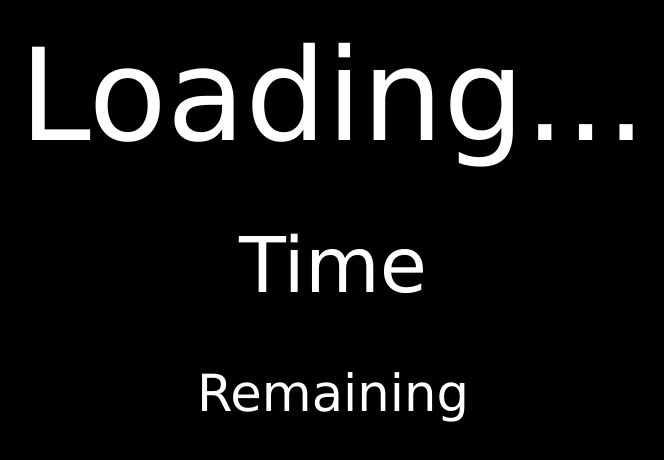
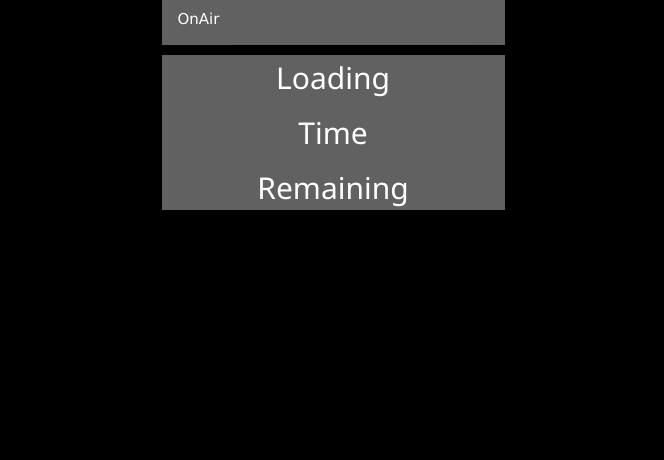
Before and after one commit to dougpark/onair, a Flask app: page / in a window 1280 px wide. Shown: the top 460 px of the page, without its empty margins (307-971 px from the left). Run offline with Flask 2, Linux system fonts and the light colour scheme; some libraries are stand-ins or nearby versions.

Commit message:
css html

```diff
--- a/onair_app/static/js/main.js
+++ b/onair_app/static/js/main.js
@@ -99,7 +99,6 @@ function initMessage() {
     console.log(payload)
     // var loggerElement = document.getElementById('logger')
     var dataElement = document.getElementById('displayMsg')
-    var dataElementC = document.getElementById('displayMsgC')
     var dataElementT = document.getElementById('sessionTime')
     var dataElementR = document.getElementById('sessionRemaining')
 
@@ -111,20 +110,20 @@ function initMessage() {
       dataElement.innerHTML = payload.sessionMessage
       dataElementT.innerHTML = payload.sessionNow
       dataElementR.innerHTML = payload.sessionRemaining
-      dataElement.classList.add("w3-red")
-      dataElement.classList.remove("w3-green")
-      dataElement.classList.remove("w3-black")
-      dataElementC.classList.add("w3-red")
-      dataElementC.classList.remove("w3-green")
+      $(".displayMsgC").addClass("w3-red").removeClass("w3-green w3-black")
+
+      // dataElement.classList.add("w3-red")
+      // dataElement.classList.remove("w3-green")
+      // dataElement.classList.remove("w3-black")
     } else {
       dataElement.innerHTML = payload.standByMessage
-      dataElementT.innerHTML = ''
+      dataElementT.innerHTML = payload.sessionNow
       dataElementR.innerHTML = ''
-      dataElement.classList.add("w3-green")
-      dataElement.classList.remove("w3-red")
-      dataElement.classList.remove("w3-black")
-      dataElementC.classList.add("w3-green")
-      dataElementC.classList.remove("w3-red")
+      $(".displayMsgC").addClass("w3-green").removeClass("w3-red w3-black")
+
+      // dataElement.classList.add("w3-green")
+      // dataElement.classList.remove("w3-red")
+      // dataElement.classList.remove("w3-black")
     }
     // loggerElement.appendChild(dataElement)
   })
--- a/onair_app/templates/index.html
+++ b/onair_app/templates/index.html
@@ -26,7 +26,7 @@
       <script src="{{ url_for('static', filename='js/main.js')}}"></script>
     </head>
 
-    <body class="">
+    <!-- <body class="">
 
       <div class="w3-black full-height " style="margin-left: auto; margin-right: auto;  padding: 0">
             <div id="displayMsgC" class="full-height ">
@@ -35,11 +35,62 @@
              <div id="sessionRemaining" class="w3-center w3-padding-16" style="font-size: 4vw">Remaining</div>
          <div id="adminPanel" class=" w3-padding-24" style="display: {{ adminPanel }};">
              <div class="w3-center w3-padding-16">
-                <button id='startSession' class="w3-button w3-grey w3-round">On Air</button>
-                <button id='stopSession' class="w3-button w3-grey w3-round">Stop</button>
+                <button id='startSession' class="w3-button w3-grey ">On Air</button>
+                <button id='stopSession' class="w3-button w3-grey ">Stop</button>
              </div>
             </div>
         </div>
-    </body>
+    </body> -->
+
+
+    <body>
+
+      <div class="w3-container " style=" margin-left: auto; margin-right: auto; width: 25em">
+          <!-- Navigation Bar -->
+          <div class="w3-bar w3-dark-grey">
+              <button class=" w3-bar-item w3-button tablink w3-bottombar w3-border-dark-grey"
+                  onclick="openTab(event,'ONAIR')">OnAir</button>
+              <button class="w3-bar-item w3-button tablink w3-bottombar w3-border-dark-grey"
+                  onclick="openTab(event,'Settings')" style="display: {{ adminPanel }};">Admin</button>
+          </div>
+
+          <!-- OnAir Tab -->
+          <div id="ONAIR" class="w3-card-4 w3-dark-grey w3-center tab">
+            <h2 id="displayMsg" class="displayMsgC">Loading</h2>
+            <h2 id="sessionTime">Time</h2>
+            <h2 id="sessionRemaining">Remaining</h2>
+          </div>
+
+          <!-- Unused Tab -->
+          <div id="unused" class="w3-card-4 tab"
+              style="display: none;">
+              <div class="w3-card-4 w3-dark-grey w3-center ">
+                  <div class="w3-container w3-dark-grey ">
+                      <h2 class="w3-text-white w3-center  ">Control</h2>
+                  </div>
+                  <div class="w3-container w3-center">
+                      <div class="w3-center">
+                          <h3 id="x_label">Label</h3>
+                          <h3 id="x_result" class="w3-text-black ">Result</h3>
+                      </div>
+                      <div class="w3-section">
+                          <button class="w3-button w3-green ">Accept</button>
+                          <button class="w3-button w3-red ">Decline</button>
+                      </div>
+                  </div>
+
+              </div>
+          </div>
+
+          <!-- Settings Tab -->
+          <div id="Settings" class="w3-card-4 w3-dark-grey w3-center tab" style="display: none;">
+            <h2 class="displayMsgC">OnAir</h2>
+            <div class=" w3-padding-16">
+              <button id='startSession' class="w3-button w3-blue ">On Air</button>
+              <button id='stopSession' class="w3-button w3-blue ">Stop</button>
+            </div>
+          </div>
+        </div>
+  </body>
 
 </html>
```
Also changed, not shown: 1 other file.
